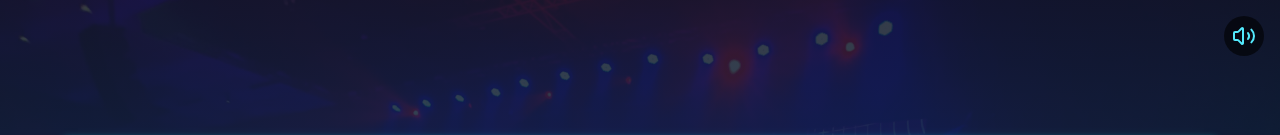
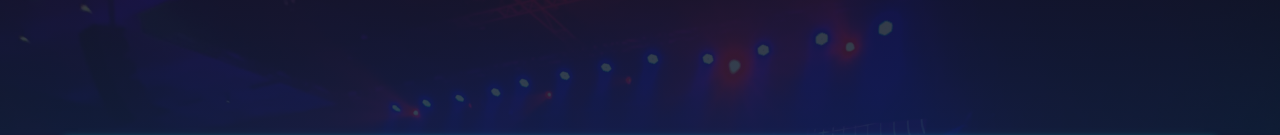
Before and after one commit to EdbertEL/Form-Reregis-CG-Fun, a React (Vite) app: page / in a window 1280 px wide. Shown: the top 135 px of the page. Built offline with nearby package versions, Linux system fonts and the light colour scheme.

Commit message:
Hilangkan suara

```diff
--- a/src/main.jsx
+++ b/src/main.jsx
@@ -1,60 +1,10 @@
-import { StrictMode, useEffect, useRef, useState } from "react";
+import { StrictMode } from "react";
 import { createRoot } from "react-dom/client";
-import { Volume2, VolumeX } from "lucide-react";
 import "./index.css";
 import App from "./App";
 
-// Wrapper untuk audio global
-function AppWithAudio() {
-  const [isMuted, setIsMuted] = useState(false);
-  const [audioStarted, setAudioStarted] = useState(false);
-  const audioRef = useRef(null);
-
-  useEffect(() => {
-    if (audioRef.current) {
-      audioRef.current.volume = 0.05;
-    }
-  }, []);
-
-  const toggleMute = () => {
-    if (audioRef.current) {
-      audioRef.current.muted = !audioRef.current.muted;
-      setIsMuted(audioRef.current.muted);
-    }
-  };
-
-  const startAudio = () => {
-    if (audioRef.current && !audioStarted) {
-      audioRef.current.play().catch((err) => {
-        console.log("Autoplay diblokir, harus klik dulu:", err);
-      });
-      setAudioStarted(true);
-    }
-  };
-
-  return (
-    <div onClick={startAudio}>
-      {/* Audio Global */}
-      <audio ref={audioRef} loop>
-        <source src="/backsound.mp3" type="audio/mpeg" />
-      </audio>
-
-      {/* Tombol Mute */}
-      <button
-        onClick={toggleMute}
-        className="fixed top-4 right-4 bg-black/60 p-2 rounded-full text-cyan-300 hover:bg-black/80 transition z-[9999]"
-      >
-        {isMuted ? <VolumeX size={24} /> : <Volume2 size={24} />}
-      </button>
-
-      {/* App Component */}
-      <App />
-    </div>
-  );
-}
-
 createRoot(document.getElementById("root")).render(
   <StrictMode>
-    <AppWithAudio />
+    <App />
   </StrictMode>
 );
```
